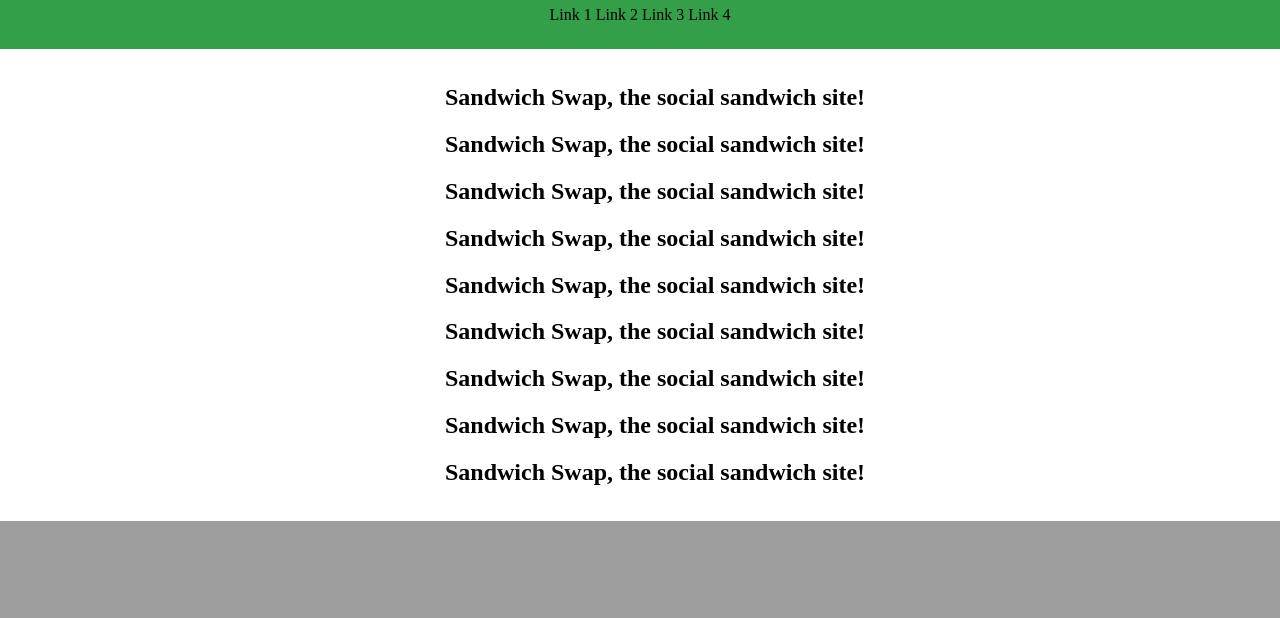
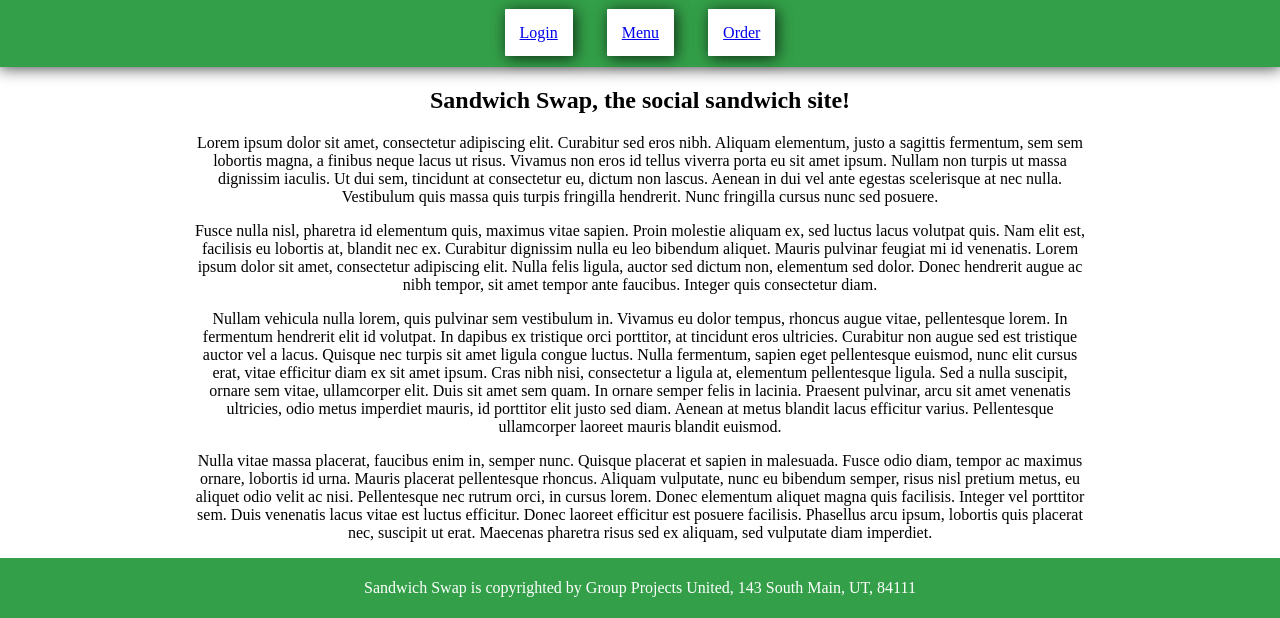
Before and after one commit to rzstead/SandwichSwap, an ASP.NET MVC app: page / in a window 1280 px wide. Shown: the part 773-1391 px from the top of the page. Before the commit the page ends 1294 px from the top, so only its background shows below. Run offline with ASP.NET Core 8 and stand-ins for ASP.NET MVC 5, Linux system fonts and the light colour scheme; the project's own start-up code is not run, and a stand-in starts its controllers and pages; some libraries are stand-ins or nearby versions; some web fonts are replaced.

Commit message:
Moved images, changed css

```diff
--- a/SandwichSwap/Styles/Main.css
+++ /dev/null
@@ -1,37 +0,0 @@
-body {
-    margin: 0px;
-    padding:0px;
-    min-width: 800px;
-}
-@font-face{
-    font-family: Porcelina;
-    src: url(/Fonts/Porcelina.otf)
-}
-.welcome{
-    font-family:Porcelina;
-    font-size: 10em;
-    color:black;
-    margin:auto 650px auto auto;
-    z-index: -1;
-}
-header{
-    background-image:url(/Images/eggwich.jpg);
-    background-repeat:no-repeat;
-    background-size: cover;
-    background-position:top 35% right;
-    background-attachment:fixed;
-    padding:15%;
-    z-index: -2;
-}
-.all{
-    background-color:white;
-    width:100%;
-    text-align:center;
-    padding:15px;
-}
-nav{
-    box-shadow: -2px -2px 25px 1px;
-    background-color: #339f48;
-    padding:25px;
-    text-align: center;
-}
--- /dev/null
+++ b/SandwichSwap/Styles/home.css
@@ -0,0 +1,57 @@
+body {
+    margin: 0px;
+    padding:0px;
+    min-width: 800px;
+}
+@font-face{
+    font-family: Porcelina;
+    src: url(/Fonts/Porcelina.otf)
+}
+.welcome{
+    text-align:center;
+    font-family:Porcelina;
+    font-size: 10em;
+    padding:10px 0px 0px 0px;
+    color:black;
+    margin:auto;
+    z-index: -1;
+}
+header{
+    background-image:url(/Images/Front/eggwich.jpg);
+    background-repeat:no-repeat;
+    background-size: cover;
+    background-position:top 35% right;
+    background-attachment:fixed;
+    padding:15%;
+    z-index: -2;
+}
+.transp{
+    background-color:rgba(255, 255, 255, 0.45);
+    border-radius:2px;
+    padding:4px;
+}
+.all{
+    background-color:white;
+    padding-left:15%;
+    padding-right:15%;
+    text-align:center;
+}
+nav{
+    background-color: #339f48;
+    padding:25px;
+    text-align: center;
+    box-shadow: 0px 0px 15px 1px rgba(0,0,0,0.75);
+}
+.navlink{
+    background-color:white;
+    border-radius:1px;
+    padding:15px;
+    box-shadow: 2px 2px 15px 0px rgba(0,0,0,0.75);
+    margin: auto 15px;
+}
+footer{
+    color:white;
+    text-align:center;
+    padding:5px;
+    background-color: #339f48;
+}
--- a/SandwichSwap/Views/Home/Index.cshtml
+++ b/SandwichSwap/Views/Home/Index.cshtml
@@ -9,48 +9,44 @@
 <head>
     <meta name="viewport" content="width=device-width" />
     <title>Index</title>
-    <link rel="stylesheet" href="~/Styles/Main.css" type="text/css"/>
+    <link rel="stylesheet" href="~/Styles/home.css" type="text/css" />
 </head>
 <body>
     <header>
-        <h1 class="welcome">
-            Sandwich Swap
-        </h1>
+        <div class="transp">
+            <h1 class="welcome">
+                Sandwich Swap
+            </h1>
+        </div>
     </header>
     <nav>
-        <a>Link 1</a>
-        <a>Link 2</a>
-        <a>Link 3</a>
-        <a>Link 4</a>
+        @Html.ActionLink("Login", "Login", "Home", null, new { @class = "navlink" })
+        @Html.ActionLink("Menu", "Menu", "Home", null, new { @class = "navlink" })
+        @Html.ActionLink("Order", "Order", "Home", null, new { @class = "navlink" })
+        @if (Model != null)
+        {
+            @Html.ActionLink("Profile", "UserProf", "Home", null, new { @class = "navlink" })
+        }
     </nav>
     <section class="all">
         <h1>
             Sandwich Swap, the social sandwich site!
         </h1>
-        <h1>
-            Sandwich Swap, the social sandwich site!
-        </h1>
-        <h1>
-            Sandwich Swap, the social sandwich site!
-        </h1>
-        <h1>
-            Sandwich Swap, the social sandwich site!
-        </h1>
-        <h1>
-            Sandwich Swap, the social sandwich site!
-        </h1>
-        <h1>
-            Sandwich Swap, the social sandwich site!
-        </h1>
-        <h1>
-            Sandwich Swap, the social sandwich site!
-        </h1>
-        <h1>
-            Sandwich Swap, the social sandwich site!
-        </h1>
-        <h1>
-            Sandwich Swap, the social sandwich site!
-        </h1>
+        <p>
+            Lorem ipsum dolor sit amet, consectetur adipiscing elit. Curabitur sed eros nibh. Aliquam elementum, justo a sagittis fermentum, sem sem lobortis magna, a finibus neque lacus ut risus. Vivamus non eros id tellus viverra porta eu sit amet ipsum. Nullam non turpis ut massa dignissim iaculis. Ut dui sem, tincidunt at consectetur eu, dictum non lascus. Aenean in dui vel ante egestas scelerisque at nec nulla. Vestibulum quis massa quis turpis fringilla hendrerit. Nunc fringilla cursus nunc sed posuere.
+        </p>
+        <p>
+            Fusce nulla nisl, pharetra id elementum quis, maximus vitae sapien. Proin molestie aliquam ex, sed luctus lacus volutpat quis. Nam elit est, facilisis eu lobortis at, blandit nec ex. Curabitur dignissim nulla eu leo bibendum aliquet. Mauris pulvinar feugiat mi id venenatis. Lorem ipsum dolor sit amet, consectetur adipiscing elit. Nulla felis ligula, auctor sed dictum non, elementum sed dolor. Donec hendrerit augue ac nibh tempor, sit amet tempor ante faucibus. Integer quis consectetur diam.
+        </p>
+        <p>
+            Nullam vehicula nulla lorem, quis pulvinar sem vestibulum in. Vivamus eu dolor tempus, rhoncus augue vitae, pellentesque lorem. In fermentum hendrerit elit id volutpat. In dapibus ex tristique orci porttitor, at tincidunt eros ultricies. Curabitur non augue sed est tristique auctor vel a lacus. Quisque nec turpis sit amet ligula congue luctus. Nulla fermentum, sapien eget pellentesque euismod, nunc elit cursus erat, vitae efficitur diam ex sit amet ipsum. Cras nibh nisi, consectetur a ligula at, elementum pellentesque ligula. Sed a nulla suscipit, ornare sem vitae, ullamcorper elit. Duis sit amet sem quam. In ornare semper felis in lacinia. Praesent pulvinar, arcu sit amet venenatis ultricies, odio metus imperdiet mauris, id porttitor elit justo sed diam. Aenean at metus blandit lacus efficitur varius. Pellentesque ullamcorper laoreet mauris blandit euismod.
+        </p>
+        <p>
+            Nulla vitae massa placerat, faucibus enim in, semper nunc. Quisque placerat et sapien in malesuada. Fusce odio diam, tempor ac maximus ornare, lobortis id urna. Mauris placerat pellentesque rhoncus. Aliquam vulputate, nunc eu bibendum semper, risus nisl pretium metus, eu aliquet odio velit ac nisi. Pellentesque nec rutrum orci, in cursus lorem. Donec elementum aliquet magna quis facilisis. Integer vel porttitor sem. Duis venenatis lacus vitae est luctus efficitur. Donec laoreet efficitur est posuere facilisis. Phasellus arcu ipsum, lobortis quis placerat nec, suscipit ut erat. Maecenas pharetra risus sed ex aliquam, sed vulputate diam imperdiet.
+        </p>
     </section>
+    <footer>
+        <p class="disclaimer">Sandwich Swap is copyrighted by Group Projects United, 143 South Main, UT, 84111 </p>
+    </footer>
 </body>
 </html>
```
Also changed, not shown: SandwichSwap/Fonts/penna.otf (added), SandwichSwap/Images/Front/closeham.jpg (renamed from SandwichSwap/Images/closeham.jpg), SandwichSwap/Images/Front/closeup.jpg (added), SandwichSwap/Images/Front/double.jpg (added), SandwichSwap/SandwichSwap.csproj, 15 other files.
